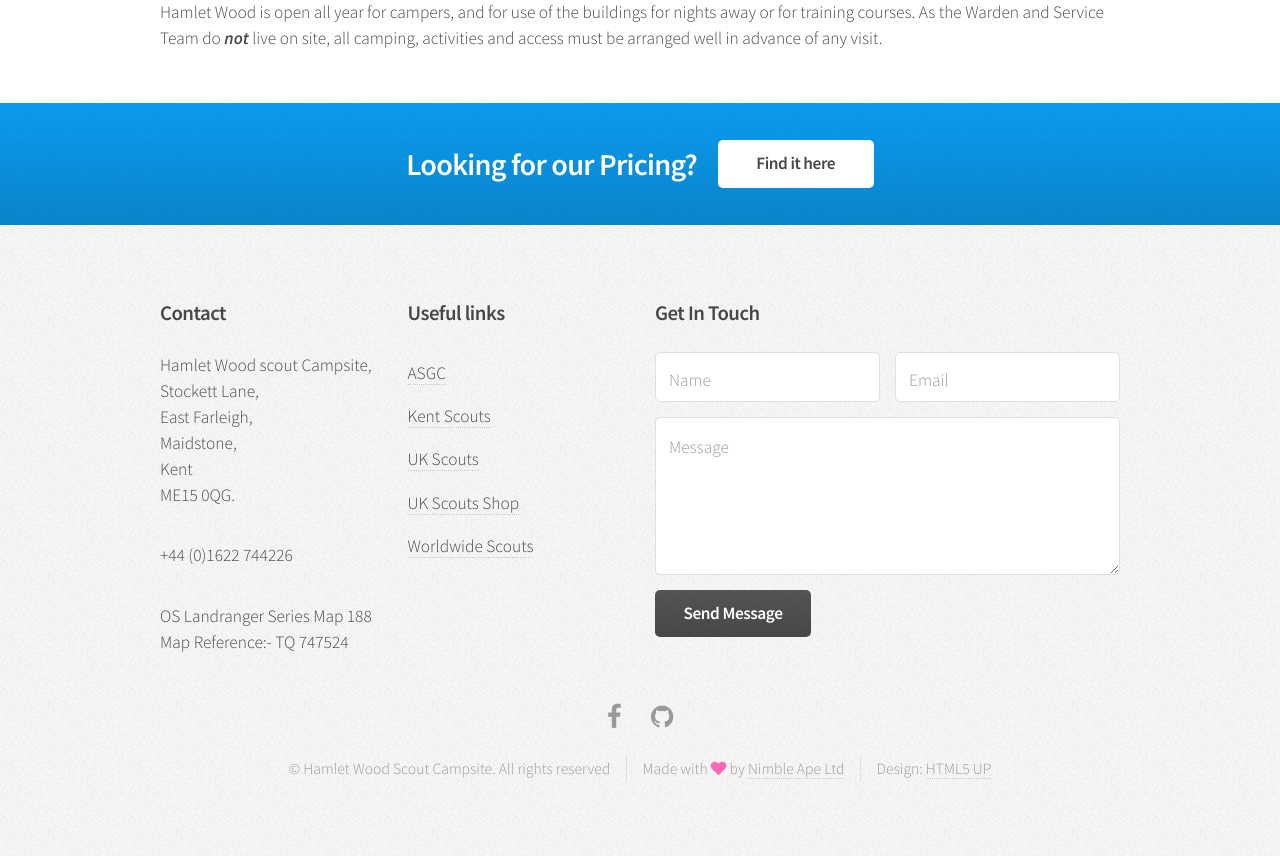
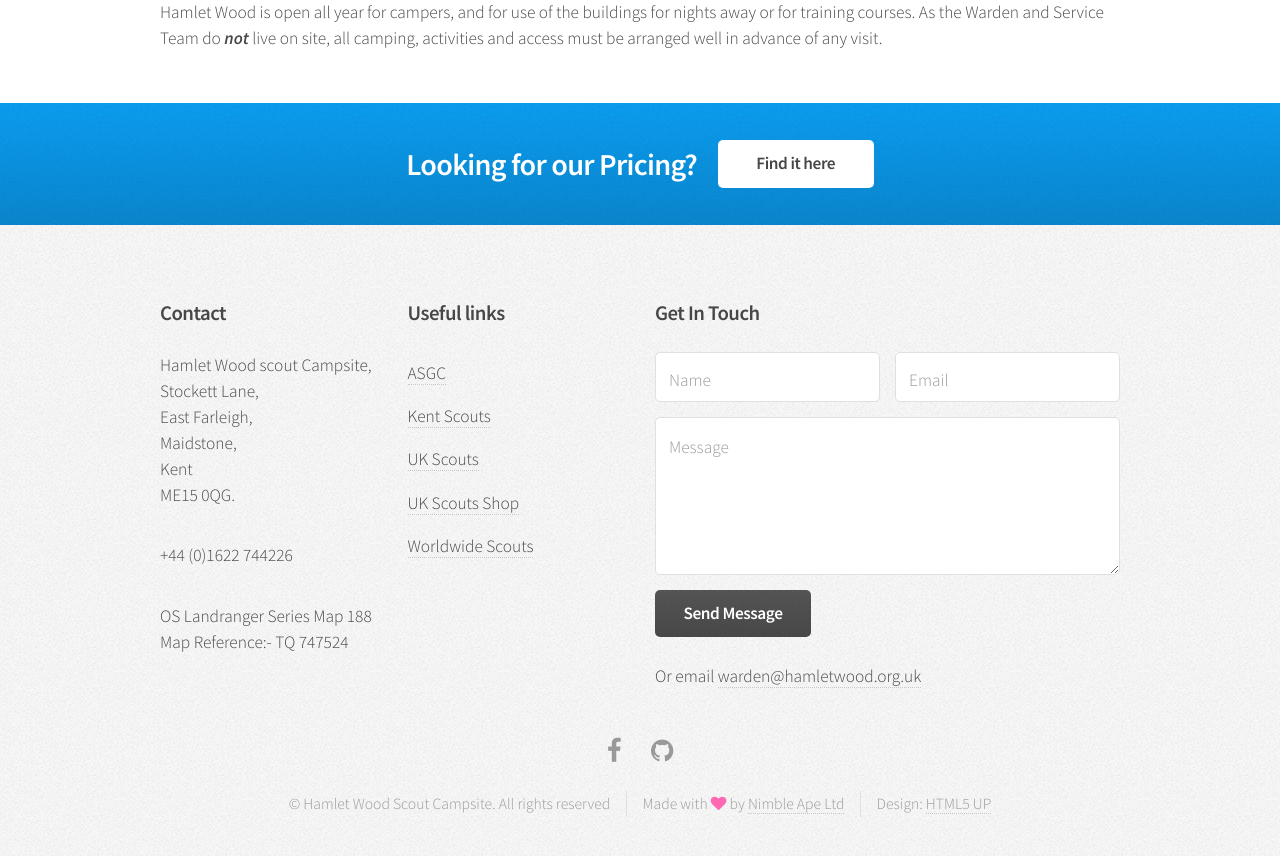
Before and after one commit to hamletwood/hamletwood.github.com, a Jekyll site: the page built from index.html, in a window 1280 px wide and 900 px high, scrolled down 2036 px. Shown: the top 856 px of the window. Built offline with Jekyll 4.4.1, drawn with Linux system fonts in a browser that asks for light colours.

Commit message:
add warden email

```diff
--- a/_includes/footer.html
+++ b/_includes/footer.html
@@ -49,6 +49,8 @@
             </div>
           </div>
         </form>
+        <br />
+        <p>Or email <a href="mailto:warden@hamletwood.org.uk">warden@hamletwood.org.uk</a></p>
       </section>
     </div>
   </div>
```
